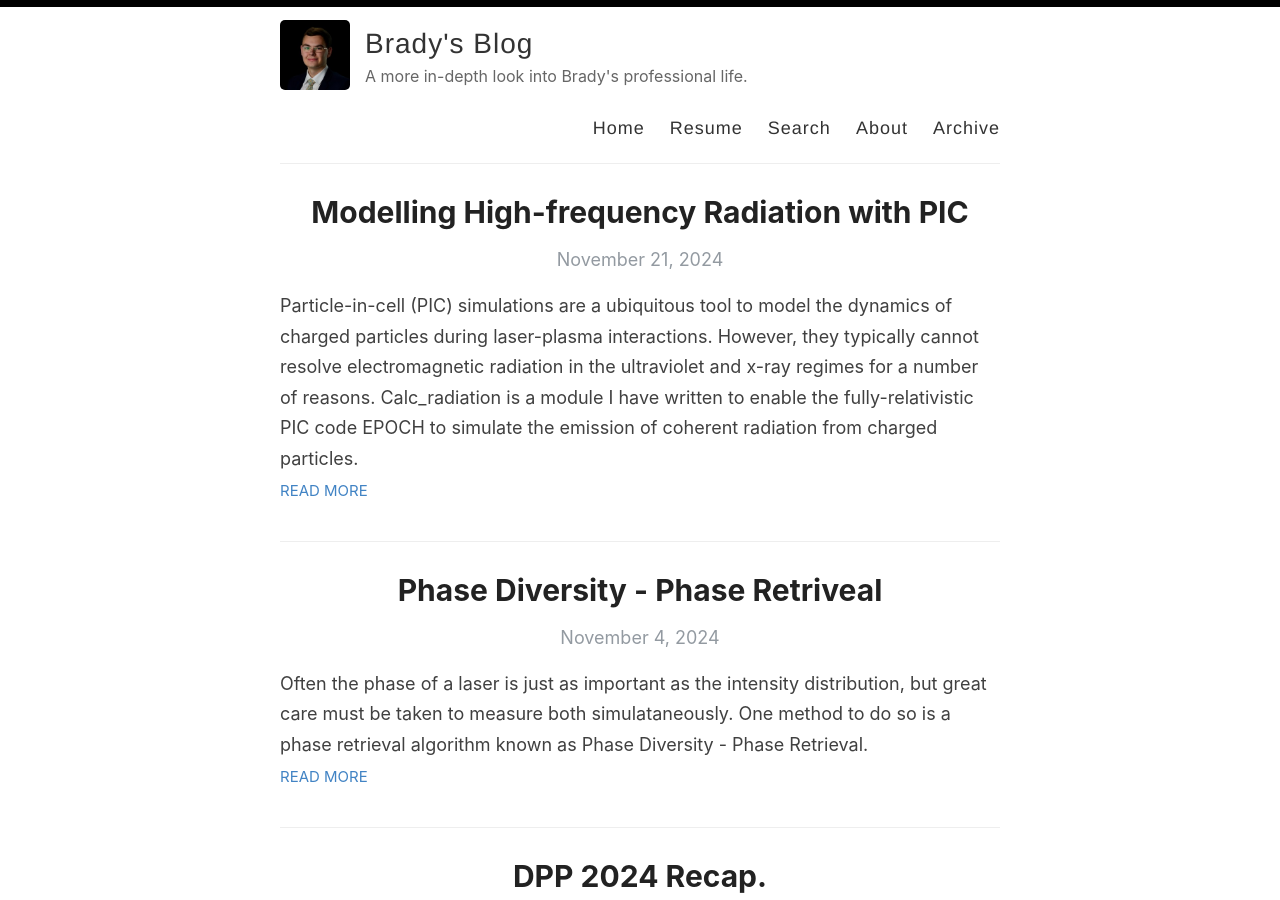
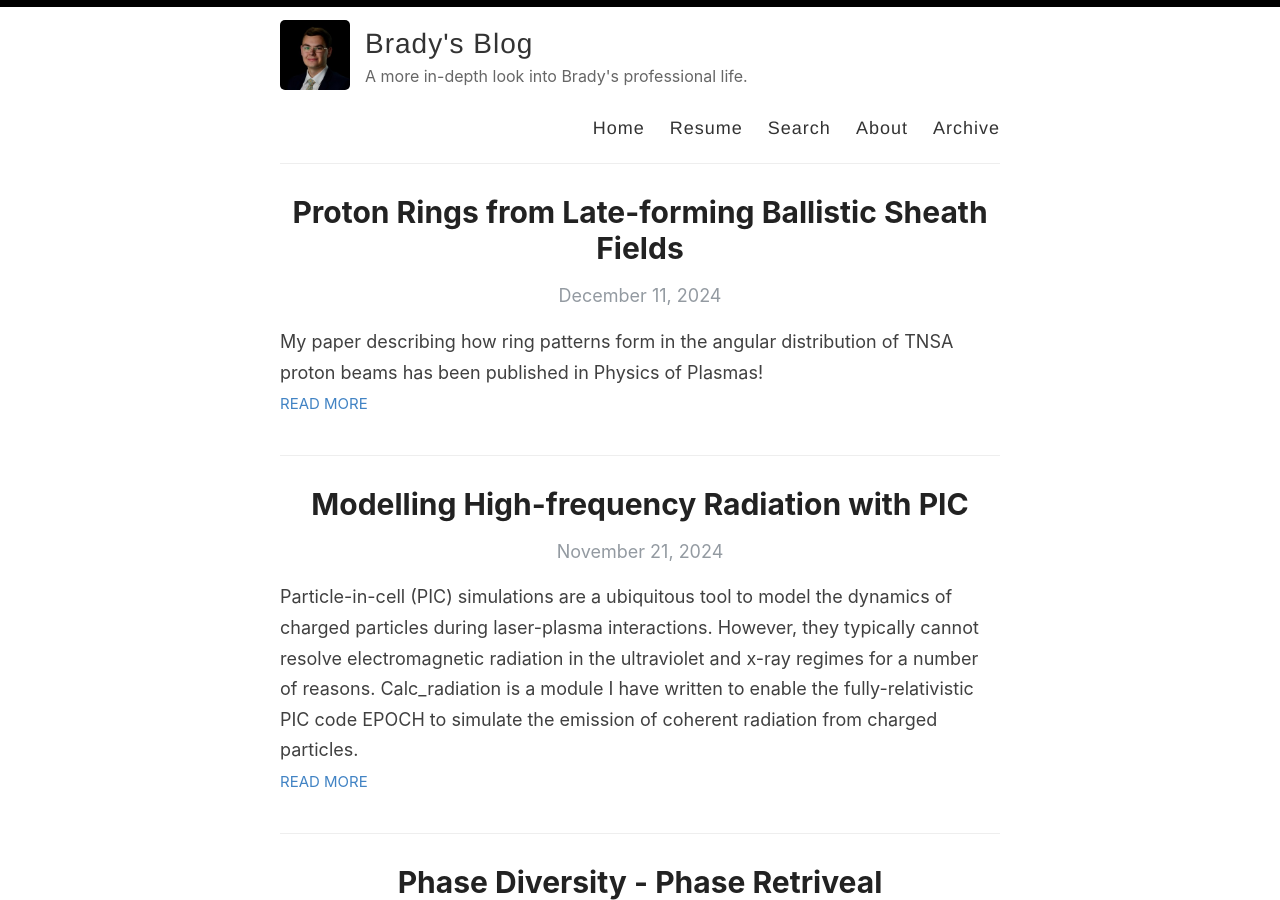
Before and after one commit to bunzicker/bunzicker.github.io, a Jekyll site: the page built from index.html, in a window 1280 px wide and 900 px high. Built offline with Jekyll 4.4.1, drawn with Linux system fonts in a browser that asks for light colours; the list of posts is cut into pages by our own code.

Commit message:
Blog post about Proton Rings.

```diff
--- /dev/null
+++ b/_posts/2024-12-11-ProtonRings.md
@@ -0,0 +1,34 @@
+---
+layout: post
+title:  Proton Rings from Late-forming Ballistic Sheath Fields
+categories: Research
+excerpt: My paper describing how ring patterns form in the angular distribution of TNSA proton beams has been published in Physics of Plasmas!
+---
+
+My paper describing how ring patterns form in the angular distribution of laser-driven proton beams has been published in [Physics of Plasmas](https://pubs.aip.org/aip/pop/article/31/12/123106/3325445/Proton-rings-from-late-forming-ballistic-sheath?searchresult=1)! This paper is the result of a collaboration between Ohio State and ELI-NP--home to the most powerful laser in the world--and represents the culmination of about two years of work.
+
+Laser-driven ion acceleration is the one of the most promising potential applications in high energy density physics. For many years, people have tried to produce high quality proton beams with high fluence, low emittance, and tailored energy distributions for use in radiography, healthcare, fusion energy, and more. The most robust ion acceleration mechanism is target normal sheath acceleration (TNSA). In TNSA, an ultrahigh intensity laser heats a thin foil to very high temperatures, so that the electrons can move around freely, forming a *sheath* around the ion population. Now that there is a net charge distribution there is a very strong electric field (> 10$^(12)$ V/m) on the rear surface of the target that accelerates positively charged ions away. TNSA can produce proton beams that have peak energies greater than 100 MeV/u, relatively high fluence, and simple models predict that they should have very small divergence due to the planar symmetry of the target.
+
+<br>
+![](/images/ProtonRings/TNSA_Figure.png)
+*A pictorial representation of TNSA. The plasma sheath (blue) accerates protons (yellow) away from the target. The near planar symmetry of the sheath results in protons travelling pretty much perpendicularly to the target.*
+<br>
+
+Experiments around the world have successfully generated TNSA proton beams using petawatt-class laser systems, and they often observe ring patterns in the proton angular distribution rather than a well-collimated beam. In a collaboration with a team from ELI-NP, we measured the ring patterns that form when the Scarlet laser is incident on thin liquid crystal targets. To determine their origin, I performed a series of particle-in-cell simulations using the fully-relativisitc plasma simulation code EPOCH, which allowed us to track the dynamics of the high energy TNSA protons as they move away from the target. We found that rings do not form during the laser-plasma interaction (LPI) as we expected. Instead, they form while the beam is in-flight a fairly long time after the LPI.
+<br>
+<img src='/images/ProtonRings/ExpSetupAndRCF.png' width = 500 />
+*a) The experimental setup. b-e) The energy-dependent proton angular distribution measured using radiochromic film stacks. Notice the robust ring pattern that grows as the proton energy increases.*
+<br>
+<br>
+<img src="/images/ProtonRings/Spectrograms.png" height="600"/>
+*We tracked the a) divergence, b) longitudinal velocity, and c) radial velocity distributions throughout the simulation for about 12,000 TNSA macroparticles. Notice that the proton divergence increases rapidly at $\approx 80$ fs (indicated by the black line), while the longitudinal velocity has already saturated by this point. This shows that the longitudinal and radial accelerations are decoupled from one another, meaning ring formation happens a long time after the LPI!*
+<br>
+
+The mechanism behind ring formation is actually very similar to TNSA. The proton beam is formed by hot electrons pulling the protons away from the target, so the beam is composed of both protons and hot electrons. These electrons will form another sheath field around the proton beam, and because of the beam's cylindrical symmetry, the field points radially outwards. Once it is far from the target, the dynamics of the beam are determined primarily by this radial sheath field.
+<br>
+<img src='/images/ProtonRings/MpDivergenceAndEperp.png' width = 500>
+*a) The structure of the proton beam. b) The radial electric field strength in a plane $4 \; \mu$m behind the target. The peak field lies along the edge of the proton cone.*
+<br>
+In our paper, we develop a phenomenological model to make qualitative predictions about the energy-dependent divergence. We also demonstrate that these proton rings can be eliminated by reducing the preplasma scale length before the arrival of the main pulse. I encourage you to read the paper for more information, and reach out if you have any more questions.
+
+Lastly, I couldn't have done this without the help of my co-authors: Nick Czapla, Petru Ghenuche, Dan Stutman, Florin Negoita, Domenico Doria, Calin Ur, Mihail Cernaianu and Douglass Schumacher.
```
Also changed, not shown: _posts/2024-11-21-CalcRadiation.md (+2 -2 lines), images/ProtonRings/ExpSetupAndRCF.png (added), images/ProtonRings/MpDivergenceAndEperp.png (added), images/ProtonRings/Spectrograms.png (added), images/ProtonRings/TNSA_Figure.png (added).
